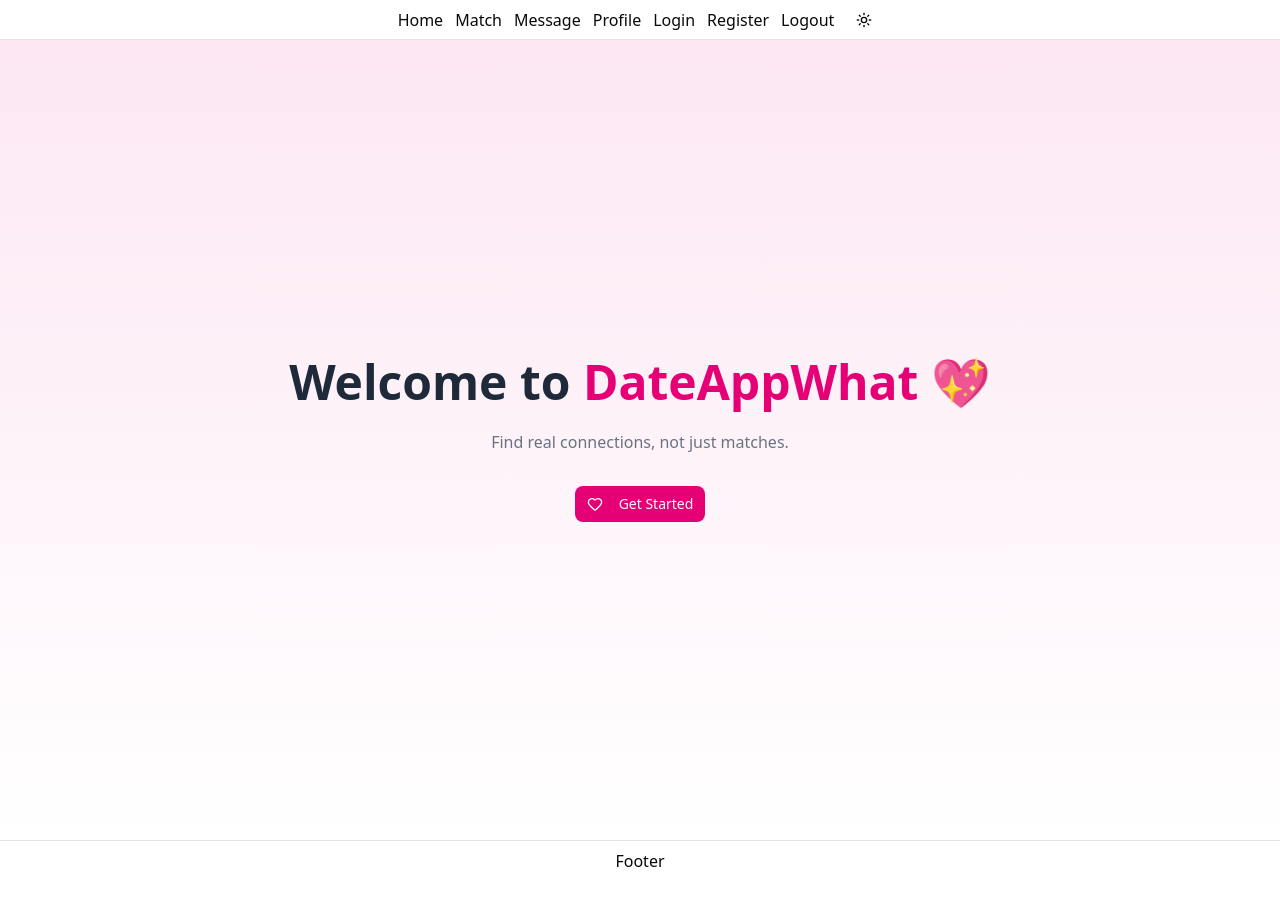
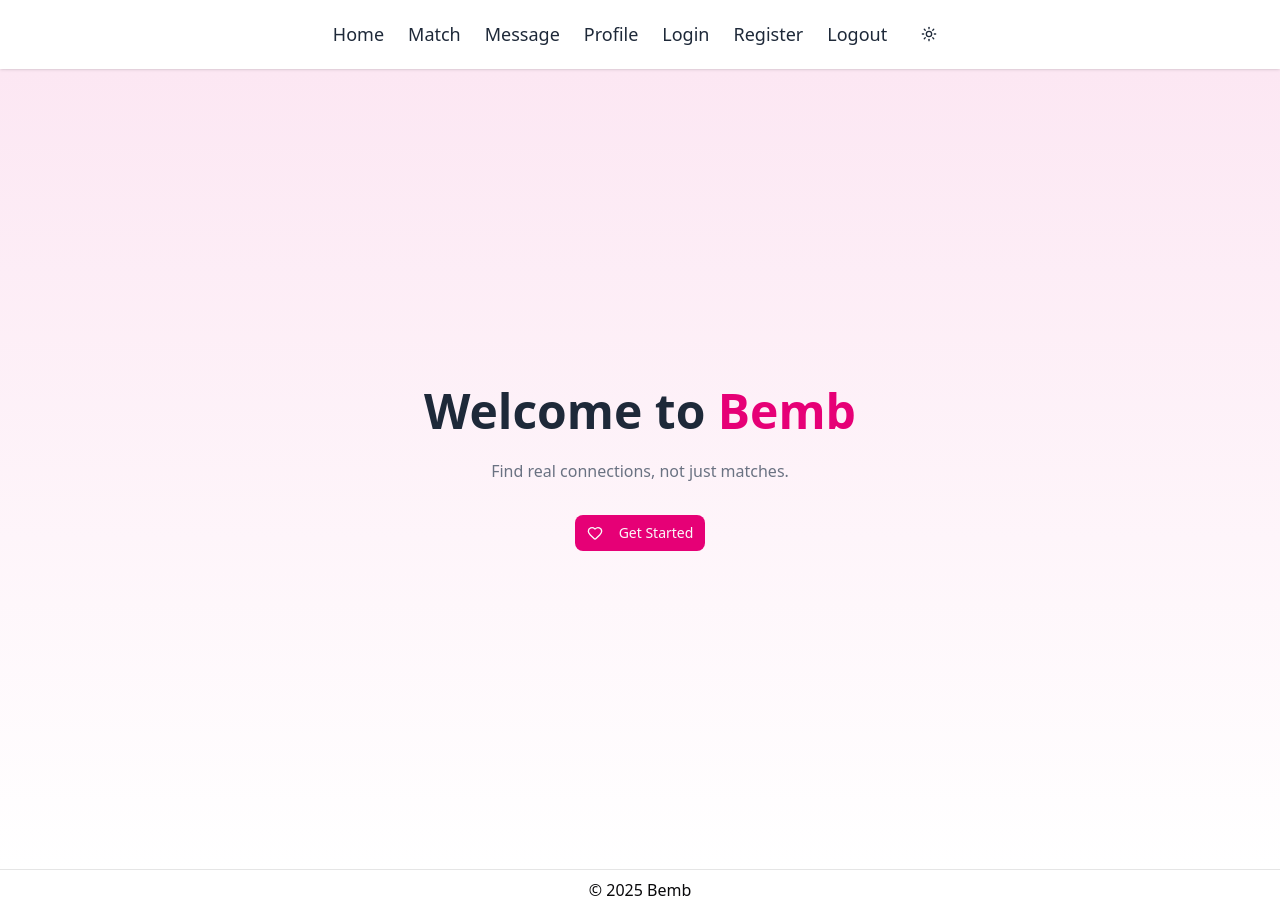
Before and after one commit to filsammy/dating-app-whitecloak, a Next.js app in the folder client/: page / in a window 1280 px wide. Before the commit the page ends 880 px from the top, so only its background shows below. Built offline with nearby package versions, Linux system fonts and the light colour scheme.

Commit message:
wip navbar

```diff
--- a/client/app/auth/login/page.tsx
+++ b/client/app/auth/login/page.tsx
@@ -50,13 +50,13 @@ export default function LoginPage() {
   }
 
   return (
-    <div className="min-h-screen flex items-center justify-center bg-gray-50">
+    <div className="min-h-screen flex items-center justify-center bg-gray-50 dark:bg-gray-900">
       <form
         onSubmit={handleLogin}
-        className="bg-white p-8 rounded-2xl shadow-md w-full max-w-md space-y-4"
+        className="bg-white dark:bg-gray-800 p-8 rounded-2xl shadow-md w-full max-w-md space-y-4 transition-colors"
       >
         <h1 className="text-2xl font-semibold text-center text-pink-600">
-          LOGIN
+          Welcome Back
         </h1>
 
         <Input
@@ -65,6 +65,7 @@ export default function LoginPage() {
           value={form.email}
           onChange={(e) => setForm({ ...form, email: e.target.value })}
           required
+          className="bg-gray-100 dark:bg-gray-700 text-gray-800 dark:text-gray-100 placeholder-gray-400 dark:placeholder-gray-300"
         />
 
         <Input
@@ -73,6 +74,7 @@ export default function LoginPage() {
           value={form.password}
           onChange={(e) => setForm({ ...form, password: e.target.value })}
           required
+          className="bg-gray-100 dark:bg-gray-700 text-gray-800 dark:text-gray-100 placeholder-gray-400 dark:placeholder-gray-300"
         />
 
         {error && (
@@ -83,7 +85,7 @@ export default function LoginPage() {
 
         <Button
           type="submit"
-          className="w-full bg-pink-600 hover:bg-pink-700 text-white flex items-center justify-center gap-2"
+          className="w-full bg-pink-600 hover:bg-pink-700 text-white flex items-center justify-center gap-2 disabled:opacity-70"
           disabled={loading}
         >
           {loading ? (
--- a/client/app/auth/register/page.tsx
+++ b/client/app/auth/register/page.tsx
@@ -44,10 +44,10 @@ export default function RegisterPage() {
   }
 
   return (
-    <div className="min-h-screen flex items-center justify-center bg-gray-50">
+    <div className="min-h-screen flex items-center justify-center bg-gray-50 dark:bg-gray-900">
       <form
         onSubmit={handleRegister}
-        className="bg-white p-8 rounded-2xl shadow-md w-full max-w-md space-y-4"
+        className="bg-white dark:bg-gray-800 p-8 rounded-2xl shadow-md w-full max-w-md space-y-4 transition-colors"
       >
         <h1 className="text-2xl font-semibold text-center text-pink-600">
           Create an Account
@@ -59,13 +59,16 @@ export default function RegisterPage() {
           value={form.email}
           onChange={(e) => setForm({ ...form, email: e.target.value })}
           required
+          className="bg-gray-100 dark:bg-gray-700 text-gray-800 dark:text-gray-100 placeholder-gray-400 dark:placeholder-gray-300"
         />
+
         <Input
           type="password"
           placeholder="Password"
           value={form.password}
           onChange={(e) => setForm({ ...form, password: e.target.value })}
           required
+          className="bg-gray-100 dark:bg-gray-700 text-gray-800 dark:text-gray-100 placeholder-gray-400 dark:placeholder-gray-300"
         />
 
         {error && (
@@ -76,7 +79,7 @@ export default function RegisterPage() {
 
         <Button
           type="submit"
-          className="w-full bg-pink-600 hover:bg-pink-700 text-white flex items-center justify-center gap-2"
+          className="w-full bg-pink-600 hover:bg-pink-700 text-white flex items-center justify-center gap-2 disabled:opacity-70"
           disabled={loading}
         >
           {loading ? (
--- a/client/app/layout.tsx
+++ b/client/app/layout.tsx
@@ -16,9 +16,17 @@ const geistMono = Geist_Mono({
   subsets: ["latin"],
 });
 
-export const metadata: Metadata = {
-  title: "DateMatch",
-  description: "Smart matching, simple connections",
+export const metadata = {
+  title: {
+    default: "Bemb",
+    template: "%s | Bemb",
+  },
+  description:
+    "Find real connections, not just matches — Bemb connects people authentically.",
+  icons: {
+    icon: "/Bemb.png",
+    shortcut: "/Bemb.png",
+  },
 };
 
 export default function RootLayout({
--- a/client/app/page.tsx
+++ b/client/app/page.tsx
@@ -1,19 +1,21 @@
 import { Button } from "@/components/ui/button";
 import { Heart } from "lucide-react";
+import Link from "next/link";
 
 export default function Home() {
   return (
     <main className="flex flex-col items-center justify-center min-h-screen bg-linear-to-b from-pink-100 to-white dark:from-gray-900 dark:to-gray-800 text-center">
       <h1 className="text-5xl font-bold mb-6 text-gray-800 dark:text-gray-100">
-        Welcome to{" "}
-        <span className="text-pink-600 dark:text-pink-400">DateAppWhat</span> 💖
+        Welcome to <span className="text-pink-600">Bemb</span>
       </h1>
       <p className="text-gray-500 dark:text-gray-300 mb-8">
         Find real connections, not just matches.
       </p>
-      <Button className="bg-pink-600 hover:bg-pink-700 dark:bg-pink-500 dark:hover:bg-pink-600">
-        <Heart className="mr-2 h-4 w-4" /> Get Started
-      </Button>
+      <Link href="/auth/login">
+        <Button className="bg-pink-600 hover:bg-pink-700 dark:bg-pink-500 dark:hover:bg-pink-600">
+          <Heart className="mr-2 h-4 w-4" /> Get Started
+        </Button>
+      </Link>
     </main>
   );
 }
--- a/client/components/Footer.tsx
+++ b/client/components/Footer.tsx
@@ -1,7 +1,7 @@
 export default function Footer() {
   return (
     <div className="flex justify-center items-center mt-auto border-black/10 border-t h-10 px-5">
-      Footer
+      © 2025 Bemb
     </div>
   );
 }
--- a/client/components/MatchList.tsx
+++ b/client/components/MatchList.tsx
@@ -50,13 +50,19 @@ export default function MatchList({
         <button
           key={match.matchId}
           onClick={() => onSelectMatch(match)}
-          className={`w-full p-4 flex items-center gap-3 hover:bg-pink-50 transition-colors border-b dark:text-black ${
-            selectedMatchId === match.matchId ? "bg-pink-50" : ""
-          }`}
+          className={`w-full p-4 flex items-center gap-3 transition-colors border-b
+        ${
+          selectedMatchId === match.matchId
+            ? "bg-pink-50 dark:bg-gray-700"
+            : "bg-white dark:bg-gray-800"
+        }
+        hover:bg-pink-100 dark:hover:bg-gray-700
+        text-gray-800 dark:text-gray-200
+      `}
         >
           <Avatar className="size-12">
             <AvatarImage src={match.profile?.profilePic} />
-            <AvatarFallback className="bg-pink-100 text-pink-600">
+            <AvatarFallback className="bg-pink-100 text-pink-600 dark:bg-gray-600 dark:text-gray-200">
               {match.profile?.name?.charAt(0).toUpperCase() || "?"}
             </AvatarFallback>
           </Avatar>
@@ -65,12 +71,12 @@ export default function MatchList({
             <h3 className="font-semibold text-sm">
               {match.profile?.name || "Unknown"}
             </h3>
-            <p className="text-xs text-muted-foreground">
+            <p className="text-xs text-gray-500 dark:text-gray-400">
               {match.profile?.age && `${match.profile.age} years old`}
             </p>
           </div>
 
-          <Heart className="size-4 text-pink-600" />
+          <Heart className="size-4 text-pink-600 dark:text-pink-400" />
         </button>
       ))}
     </div>
--- a/client/components/Navbar.tsx
+++ b/client/components/Navbar.tsx
@@ -3,33 +3,62 @@ import { ThemeToggle } from "@/components/ThemeToggle";
 
 export default function Header() {
   return (
-    <div className="border-black/10 border-b h-10 flex items-center justify-center px-5">
-      <ul className="flex items-center gap-3">
+    <nav className="sticky top-0 z-50 backdrop-blur-md bg-white/30 dark:bg-black/30 border-b border-white/20 dark:border-black/20 shadow-sm flex items-center justify-center px-6 py-4">
+      <ul className="flex items-center gap-6 text-lg font-medium text-gray-800 dark:text-gray-100">
         <li>
-          <Link href="/">Home</Link>
+          <Link href="/" className="hover:text-pink-600 transition-colors">
+            Home
+          </Link>
         </li>
         <li>
-          <Link href="/discover">Match</Link>
+          <Link
+            href="/discover"
+            className="hover:text-pink-600 transition-colors"
+          >
+            Match
+          </Link>
         </li>
         <li>
-          <Link href="/chat">Message</Link>
+          <Link href="/chat" className="hover:text-pink-600 transition-colors">
+            Message
+          </Link>
         </li>
         <li>
-          <Link href="/profile">Profile</Link>
+          <Link
+            href="/profile"
+            className="hover:text-pink-600 transition-colors"
+          >
+            Profile
+          </Link>
         </li>
         <li>
-          <Link href="/auth/login">Login</Link>
+          <Link
+            href="/auth/login"
+            className="hover:text-pink-600 transition-colors"
+          >
+            Login
+          </Link>
         </li>
         <li>
-          <Link href="/auth/register">Register</Link>
+          <Link
+            href="/auth/register"
+            className="hover:text-pink-600 transition-colors"
+          >
+            Register
+          </Link>
         </li>
         <li>
-          <Link href="/logout">Logout</Link>
+          <Link
+            href="/logout"
+            className="hover:text-pink-600 transition-colors"
+          >
+            Logout
+          </Link>
         </li>
         <li>
           <ThemeToggle />
         </li>
       </ul>
-    </div>
+    </nav>
   );
 }
--- a/client/package.json
+++ b/client/package.json
@@ -11,6 +11,7 @@
   "dependencies": {
     "@radix-ui/react-avatar": "^1.1.10",
     "@radix-ui/react-dialog": "^1.1.15",
+    "@radix-ui/react-navigation-menu": "^1.2.14",
     "@radix-ui/react-slot": "^1.2.3",
     "class-variance-authority": "^0.7.1",
     "clsx": "^2.1.1",
```
Also changed, not shown: 1 other file (tests, documents, lock files or other folders).
